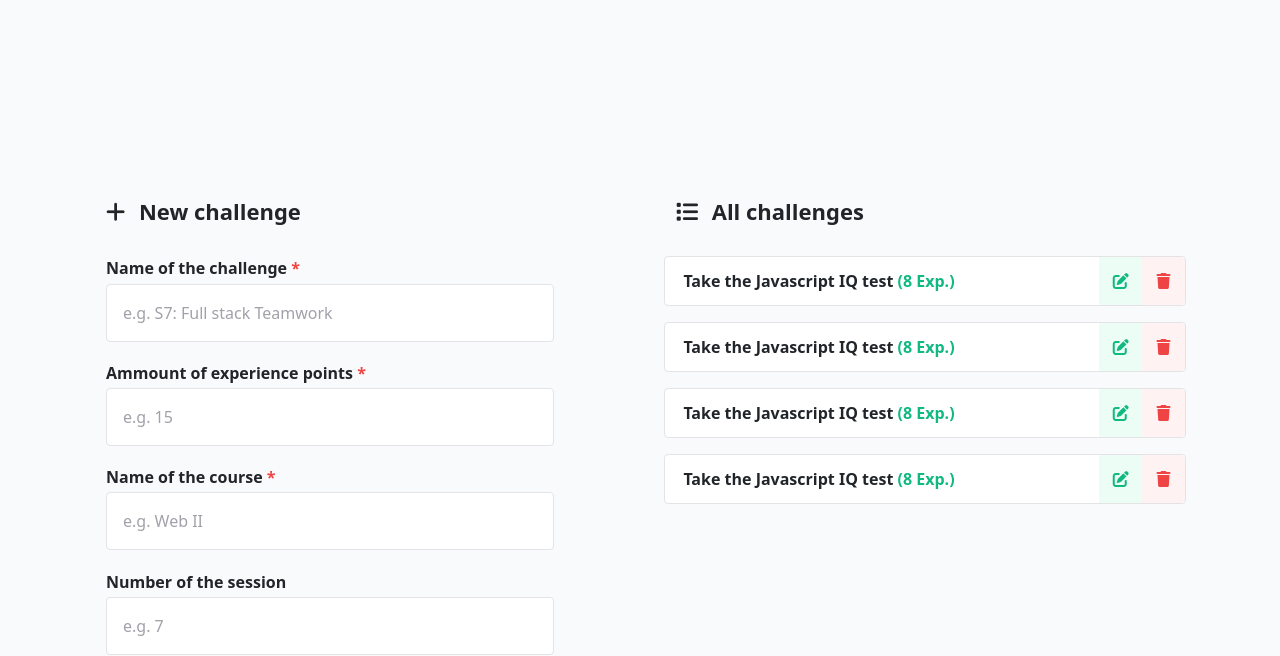
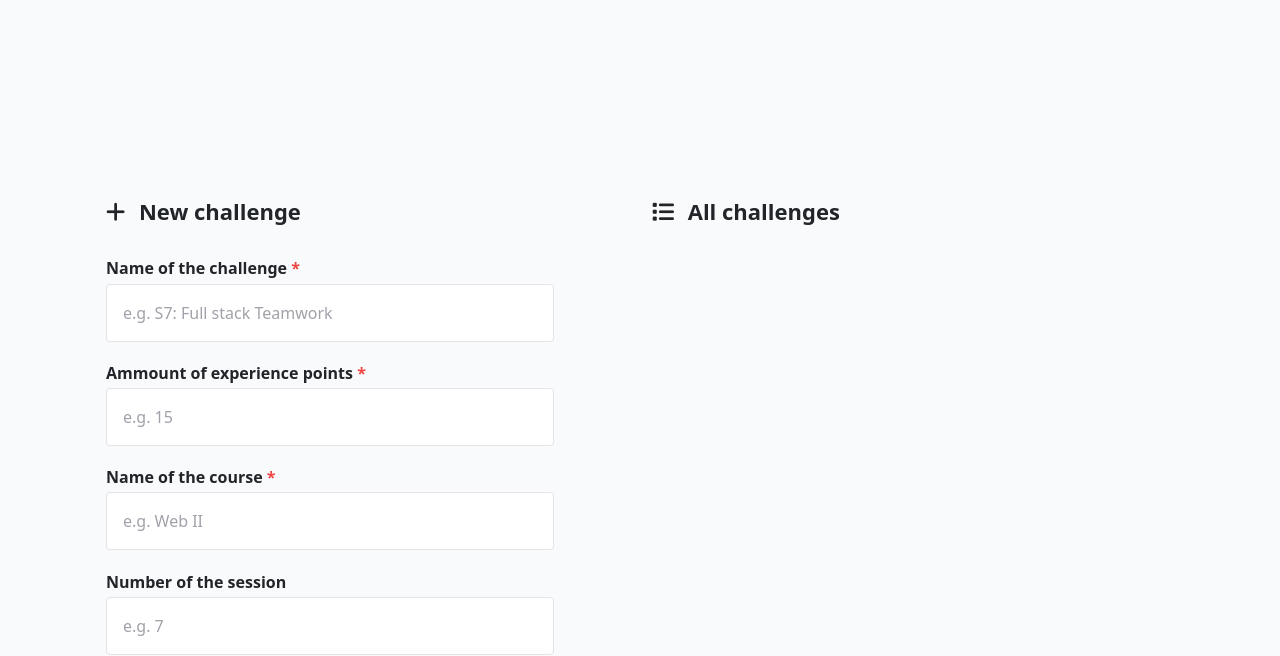
Before and after one commit to EHB-MCT/web-2-groupproject-frontend-team-cas, a website built with webpack: page dist/index.html in a window 1280 px wide. Shown: the part 322-978 px from the top of the page. Built offline with nearby package versions, Linux system fonts and the light colour scheme.

Commit message:
Edited frontend

```diff
--- a/dist/assets/css/style.css
+++ b/dist/assets/css/style.css
@@ -1,5 +1,9 @@
 * {
     box-sizing: border-box;
+}
+
+.row {
+    padding: 0;
 }
 
 h1, h2, h3, h4, h5, h6, p {
@@ -126,21 +130,8 @@ main .container .row .col-6 form button {
     margin-bottom: 1rem;
 }
 
-.col-10 p {
-    font-size: 16px;
-    font-weight: 700;
-}
-
 .exp {
     color: #10B981;
-}
-
-.col-1 {
-    padding: 1rem;
-    display: flex;
-    align-items: center;
-    justify-content: center;
-    border-radius: 4px;
 }
 
 .edit {
--- a/dist/index.html
+++ b/dist/index.html
@@ -50,7 +50,7 @@
                                     <label for="">Name of the course <span class="required">*</span></label>
                                     <input type="text" name="" id="" placeholder="e.g. Web II">
                                     <label for="">Number of the session</label>
-                                    <input type="text" name="" id="" placeholder="e.g. 7">
+                                    <input type="number" name="" id="" placeholder="e.g. 7">
                                     <button type="submit">Add challenge</button>
                                 </form>
                             </div>
@@ -58,53 +58,7 @@
                     </div>
                 </div>
                 <div class="col-6">
-                    <div class="container challenges">
-                        <h3><i class="fas fa-list"></i> All challenges</h3>
-                        <div class="row challenge">
-                            <div class="col-10">
-                                <p>Take the Javascript IQ test <span class="exp">(8 Exp.)</span></p>
-                            </div>
-                            <div class="col-1 edit">
-                                <i class="fas fa-edit"></i>
-                            </div>
-                            <div class="col-1 delete">
-                                <i class="fas fa-trash"></i>
-                            </div>
-                        </div>
-                        <div class="row challenge">
-                            <div class="col-10">
-                                <p>Take the Javascript IQ test <span class="exp">(8 Exp.)</span></p>
-                            </div>
-                            <div class="col-1 edit">
-                                <i class="fas fa-edit"></i>
-                            </div>
-                            <div class="col-1 delete">
-                                <i class="fas fa-trash"></i>
-                            </div>
-                        </div>
-                        <div class="row challenge">
-                            <div class="col-10">
-                                <p>Take the Javascript IQ test <span class="exp">(8 Exp.)</span></p>
-                            </div>
-                            <div class="col-1 edit">
-                                <i class="fas fa-edit"></i>
-                            </div>
-                            <div class="col-1 delete">
-                                <i class="fas fa-trash"></i>
-                            </div>
-                        </div>
-                        <div class="row challenge">
-                            <div class="col-10">
-                                <p>Take the Javascript IQ test <span class="exp">(8 Exp.)</span></p>
-                            </div>
-                            <div class="col-1 edit">
-                                <i class="fas fa-edit"></i>
-                            </div>
-                            <div class="col-1 delete">
-                                <i class="fas fa-trash"></i>
-                            </div>
-                        </div>
-                    </div>
+                    <h3><i class="fas fa-list"></i> All challenges</h3>
                 </div>
             </div>
         </div>
```
